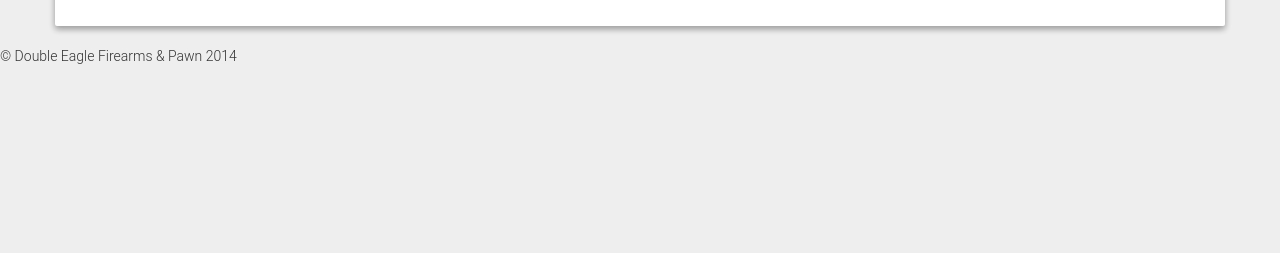
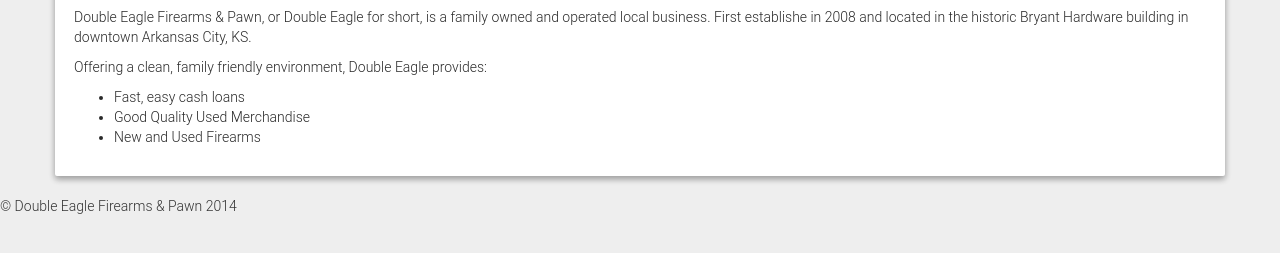
Before and after one commit to brocorpunited/deagle, a website: page about.html in a window 1280 px wide. Shown: the part 173-426 px from the top of the page. Drawn offline with nearby package versions, Linux system fonts and the light colour scheme; files that its build step writes are made by us from their sources.

Commit message:
Editing the about page

```diff
--- a/about.html
+++ b/about.html
@@ -54,9 +54,14 @@
 <div class="container vertical-offset-50">
 <div class="row">
   <div class="well">
-
-
       <h1>About</h2>
+        <p>Double Eagle Firearms &amp; Pawn, or Double Eagle for short, is a family owned and operated local business.  First establishe in 2008 and located in the historic Bryant Hardware building in downtown Arkansas City, KS.</p>
+        <p>Offering a clean, family friendly environment, Double Eagle provides:
+          <ul>
+            <li>Fast, easy cash loans</li>
+            <li>Good Quality Used Merchandise</li>
+            <li>New and Used Firearms</li>
+          </ul>
       </div>
   </div>
   </div>
```
Also changed, not shown: dist/css/custom.min.css.
